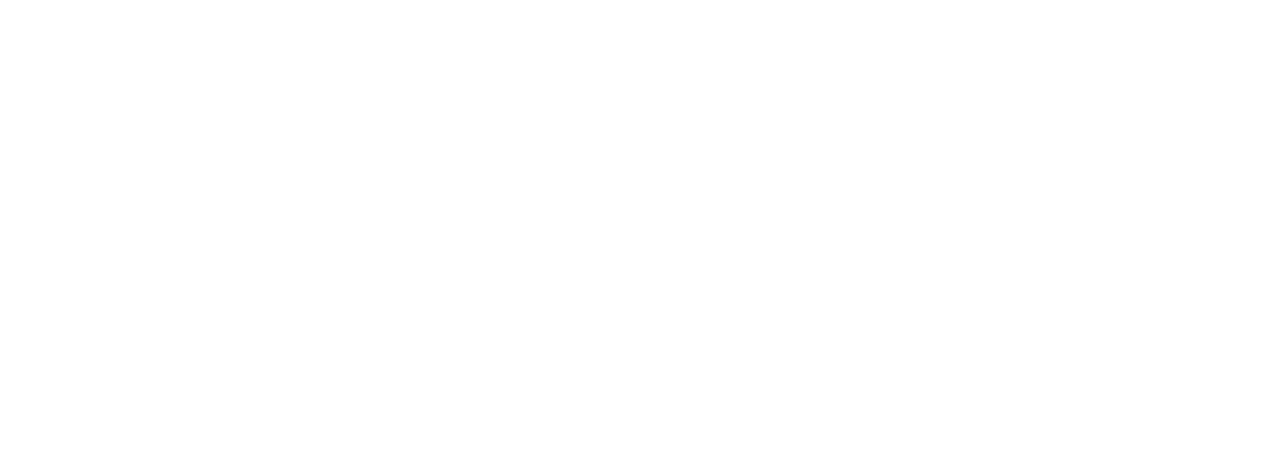
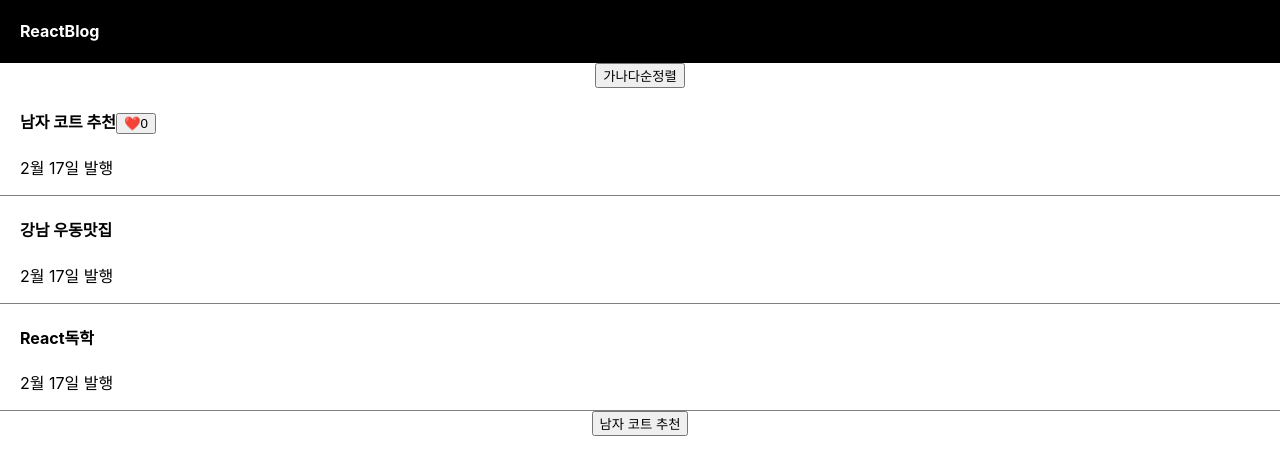
Before and after one commit to 5wintaek/React-blog, a React (Create React App) app: page / in a window 1280 px wide. Shown: the top 474 px of the page. Built offline with nearby package versions, Linux system fonts and the light colour scheme.

Commit message:
[learn] 동적인 UI 만드는방법(모달창)

```diff
--- a/src/App.jsx
+++ b/src/App.jsx
@@ -1,18 +1,62 @@
 /*eslint-disable*/
-import './styles/App.css' // 경로 import 해야함
-import { useState } from 'react'
-import { Button } from './components/Button/Button'
+import './styles/App.css'; // 경로 import 해야함
+import { useState } from 'react';
+import { Button } from './components/Button/Button';
 
 function App() {
-  let post = '강남 우동 맛집' // 자료 잠깐 저장할 땐 변수
+  let post = '강남 우동 맛집'; // 자료 잠깐 저장할 땐 변수
   let [글제목, 글제목변경] = useState([
     '남자 코트 추천',
     '강남 우동맛집',
     'React독학',
-  ])
-  const [modal, setModal] = useState(false)
-  let copy = [...글제목]
-  return
+  ]);
+  const [modal, setModal] = useState(false);
+  let copy = [...글제목];
+  return (
+    <div className="App">
+      <div className="black-nav">
+        <h4>ReactBlog</h4>
+      </div>
+      <button
+        onClick={() => {
+          copy.sort();
+          글제목변경(copy);
+        }}
+      >
+        가나다순정렬
+      </button>
+
+      <div className="list">
+        <h4>
+          {글제목[0]}
+          <Button />
+        </h4>
+        <p>2월 17일 발행</p>
+      </div>
+      <div className="list">
+        <h4>{글제목[1]}</h4>
+        <p>2월 17일 발행</p>
+      </div>
+      <div className="list">
+        <h4
+          onClick={() => {
+            setModal(!modal);
+          }}
+        >
+          {글제목[2]}
+        </h4>
+        <p>2월 17일 발행</p>
+      </div>
+      <button
+        onClick={() => {
+          setModal(!modal);
+        }}
+      >
+        {글제목[0]}
+      </button>
+      {modal == true ? <Modal /> : null}
+    </div>
+  );
 }
 function Modal() {
   return (
@@ -21,45 +65,7 @@
       <p>날짜</p>
       <p>상세내용</p>
     </div>
-  )
+  );
 }
 
-export default App
-
-/* <div className="App"> */
-
-//       <div className="black-nav">
-//         <h4>ReactBlog</h4>
-//       </div>
-//       <button
-//         onClick={() => {
-//           copy.sort()
-//           글제목변경(copy)
-//         }}
-//       >
-//         가나다순정렬
-//       </button>
-
-//       <div className="list">
-//         <h4>
-//           {글제목[0]}
-//           <Button />
-//         </h4>
-//         <p>2월 17일 발행</p>
-//       </div>
-//       <div className="list">
-//         <h4>{글제목[1]}</h4>
-//         <p>2월 17일 발행</p>
-//       </div>
-//       <div className="list">
-//         <h4
-//           onClick={() => {
-//             setModal(!modal)
-//           }}
-//         >
-//           {글제목[2]}
-//         </h4>
-//         <p>2월 17일 발행</p>
-//       </div>
-//       {modal == true ? <Modal /> : null}
-//     </div>
+export default App;
```
